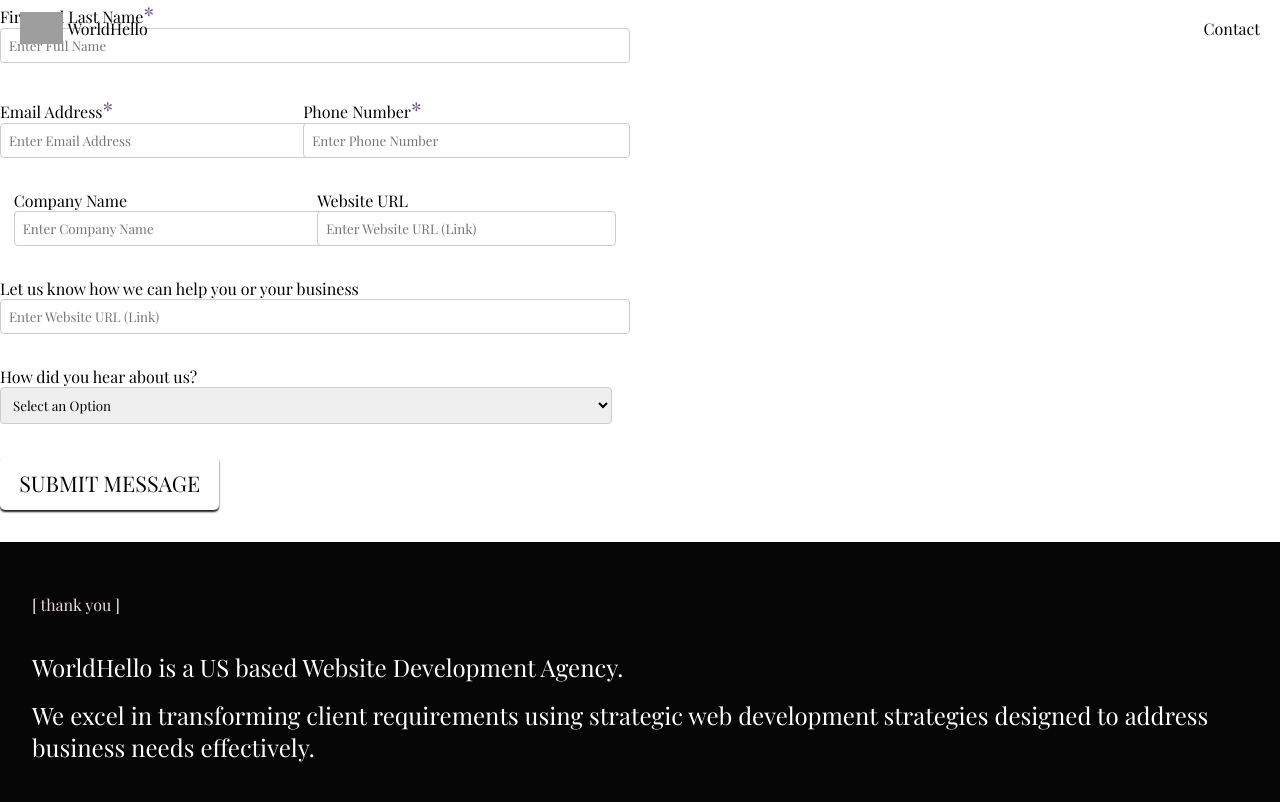
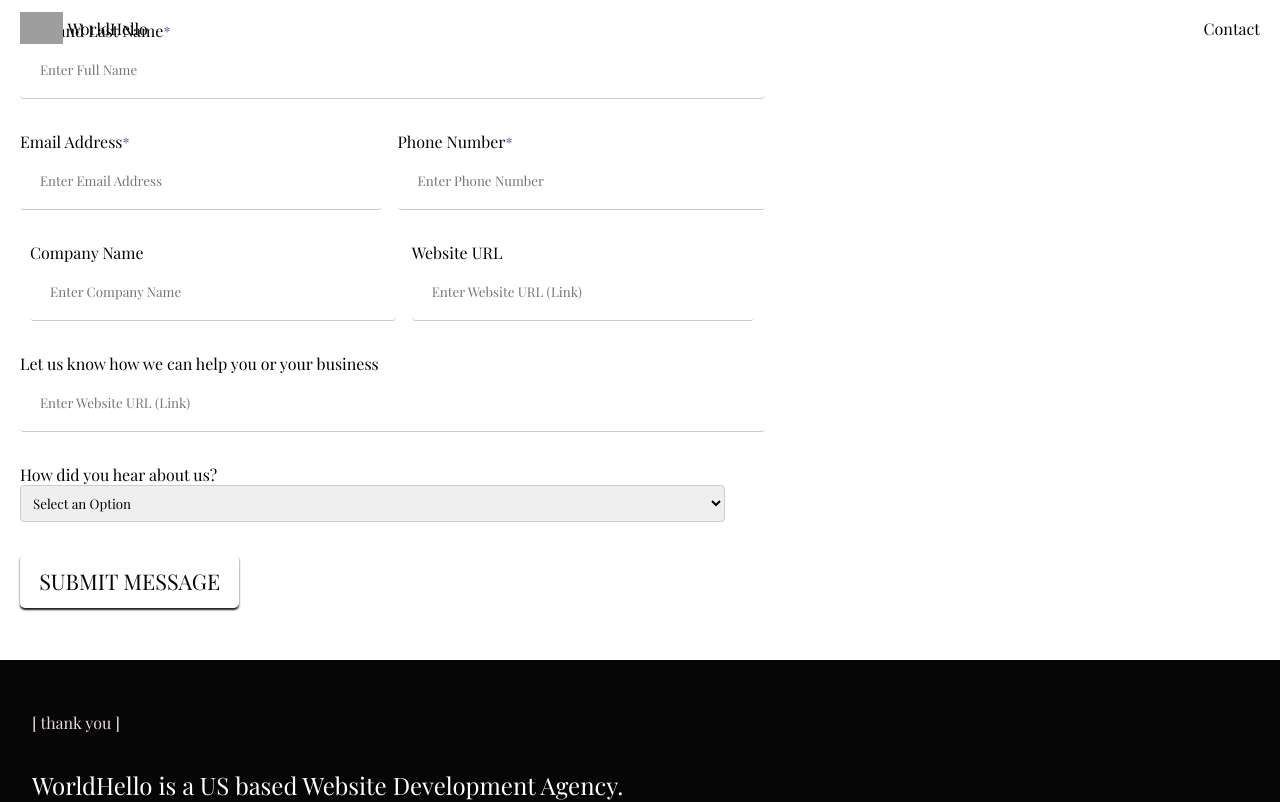
Before and after one commit to gtzjesus/WorldHello, a React (Vite) app: page /contact in a window 1280 px wide. Shown: the top 802 px of the page. Built offline with nearby package versions, Linux system fonts and the light colour scheme; no server answers; the database is empty; grey boxes are pictures that could not be loaded.

Commit message:
Form UI changes, all front end

```diff
--- a/src/styles/GlobalStyles.js
+++ b/src/styles/GlobalStyles.js
@@ -56,6 +56,7 @@ const GlobalStyles = createGlobalStyle`
     --font-xlarge: 4rem;
     --font-xxlarge: 7rem;
     --font-xxxlarge: 10rem;
+    --font-form: 0.9rem;
 
 
 
@@ -101,6 +102,7 @@ const GlobalStyles = createGlobalStyle`
     --gap-xxlarge: 8rem;
     --gap-giant: 12rem;
     --gap-xgiant: 16rem;
+    --gap-form: 3.5rem;
 
     /* Shadows */
     --text-shadow-font: 4px 3px 5px rgba(0, 0, 0, 0.5);
--- a/src/ui/form/Form.jsx
+++ b/src/ui/form/Form.jsx
@@ -20,11 +20,13 @@ import Button from '../buttons/Button';
 
 const StyledForm = styled.form`
   width: fit-content;
+  padding: var(--padding-small);
 `;
 
 const HorizontalGroup = styled.div`
   display: flex;
   justify-content: center;
+  gap: var(--gap-form);
 `;
 
 const FormGroup = styled.div`
@@ -35,8 +37,9 @@ const Label = styled.label``;
 
 const Input = styled.input`
   width: 100%;
-  padding: 8px;
-  border: 1px solid #ccc;
+  padding: var(--padding-small);
+  border: none;
+  border-bottom: 1px solid #ccc;
   border-radius: 4px;
 `;
 
@@ -56,7 +59,7 @@ const Option = styled.option``;
 
 const Asterik = styled.span`
   color: var(--color-purple);
-  font-size: var(--font-xsmall);
+  font-size: var(--font-form);
 `;
 
 // ------------------------------
```
